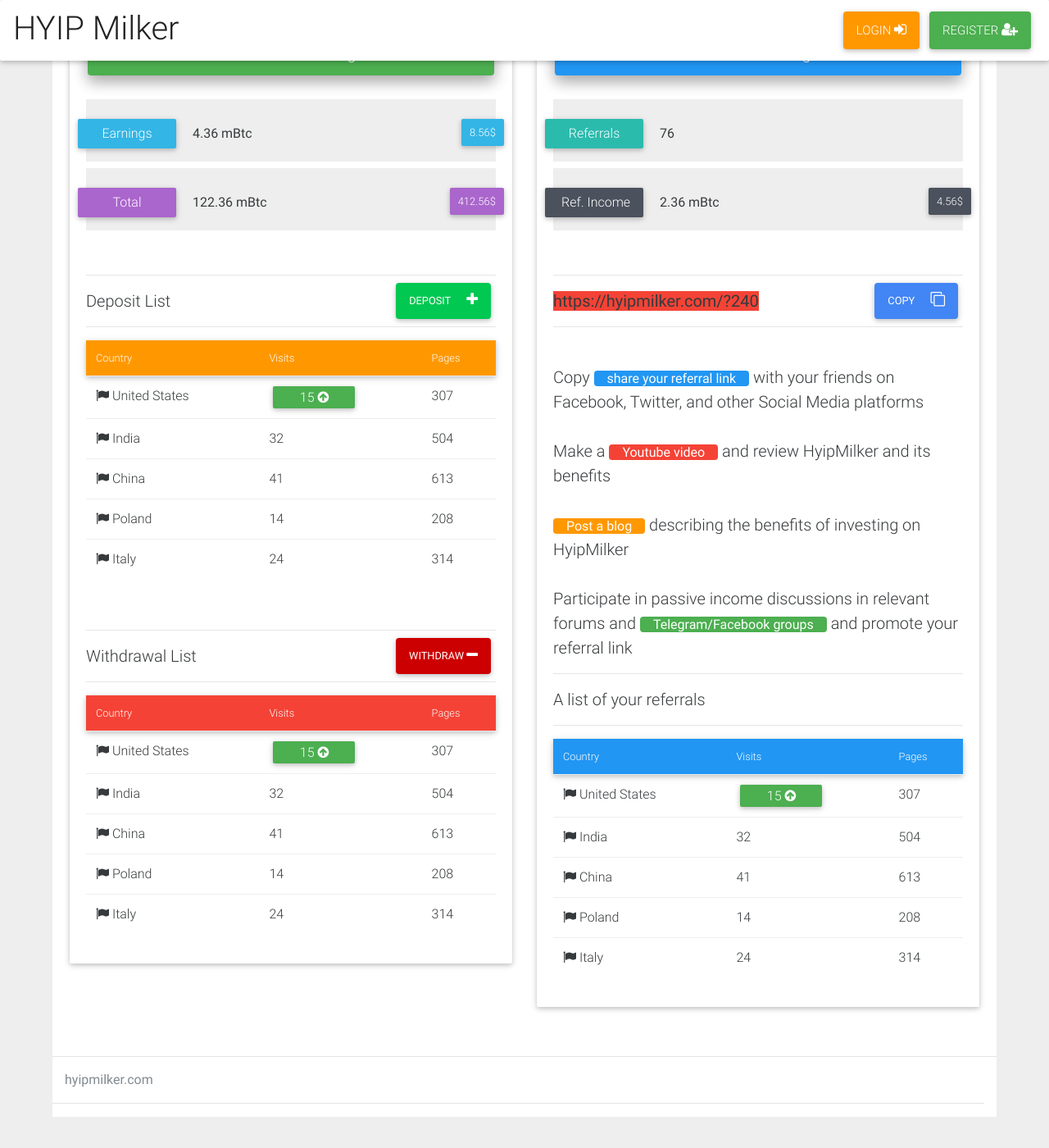
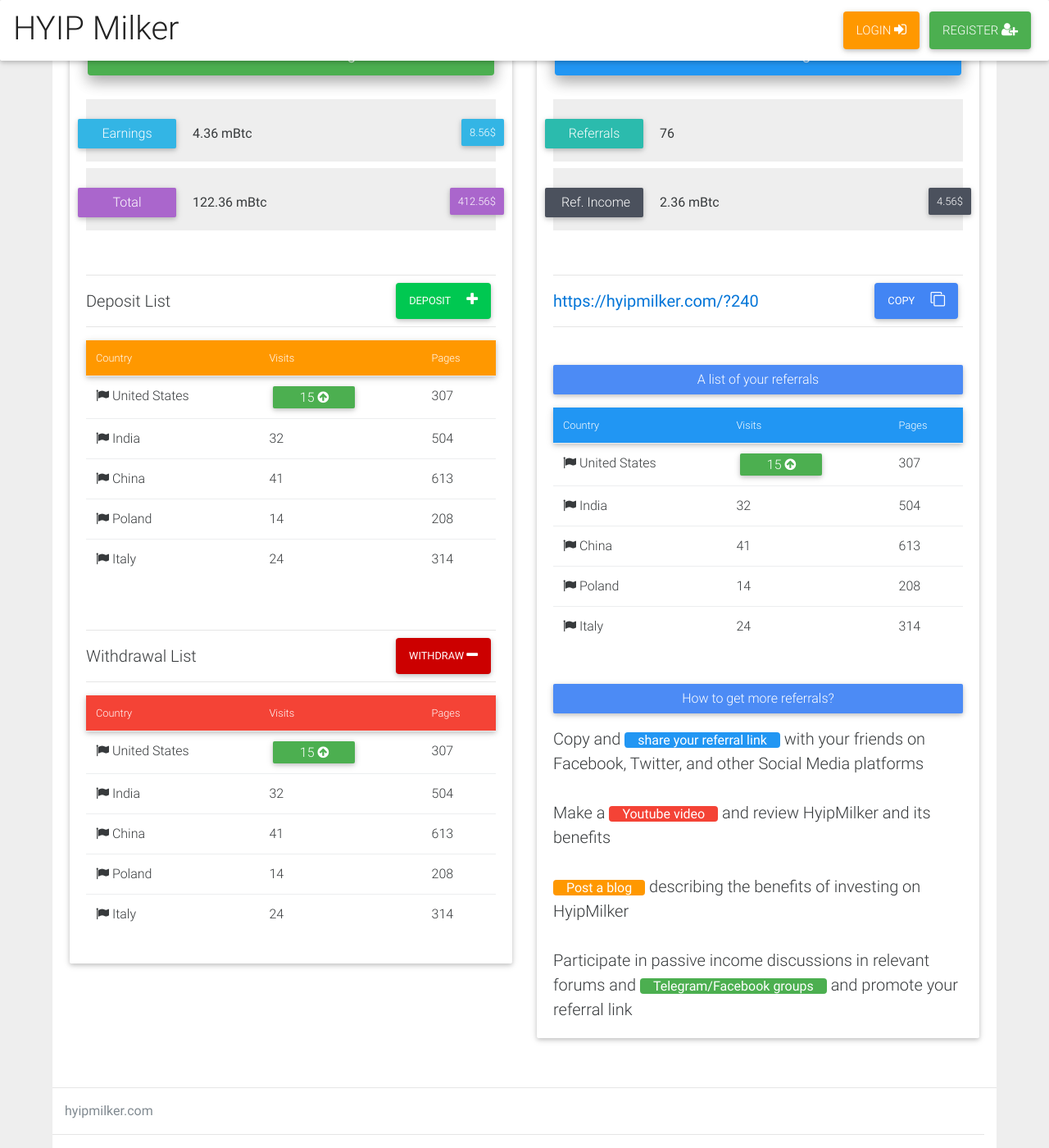
Before and after one commit to hm-gthb/hm-gthb.github.io, a Jekyll site: the page built from dashboard.html, in a window 1280 px wide and 1400 px high, scrolled down 141 px. Shown: the whole window at 82% size. Built offline with Jekyll 4.4.1, drawn with Linux system fonts in a browser that asks for light colours; nearby versions of some CDN libraries; before the commit the page ends 1503 px from its top, so only the background shows below that.

Commit message:
Update dashboard.html

```diff
--- a/dashboard.html
+++ b/dashboard.html
@@ -132,25 +132,13 @@
 
                 <br>
                 <hr />
-                <b class = "red">https://hyipmilker.com/?240</b>
+                <b class = "text-primary">https://hyipmilker.com/?240</b>
                 <button class = "btn btn-primary pull-right px-1" style = "margin-top: -7px;">Copy <i class = "fa fa-clone pl-1"></i></button>
                 <hr />
+
                 <br>
-
-                Copy <b class = "rounded blue px-1 text-white small">share your referral link</b> with your friends on Facebook, Twitter, and other Social Media platforms
+                <h3 class="tag big-tag" style="width:100%">A list of your referrals</h3>
                 <br>
-                <br>
-                Make a <b class = "rounded red px-1 text-white small">Youtube video</b> and review HyipMilker and its benefits
-                <br>
-                <br>
-                <b class = "rounded orange px-1 text-white small">Post a blog</b> describing the benefits of investing on HyipMilker
-                <br>
-                <br>
-                Participate in passive income discussions in relevant forums and <b class = "rounded green px-1 text-white small">Telegram/Facebook groups</b> and promote your referral link
-
-                <hr />
-                A list of your referrals
-                <hr />
 
                 <table class="table small">
                   <thead class = "small">
@@ -190,6 +178,22 @@
                 </table>
 
 
+                <br>
+                <h3 class="tag big-tag" style="width:100%">How to get more referrals?</h3>
+                <br>
+
+                Copy and <b class = "rounded blue px-1 text-white small">share your referral link</b> with your friends on Facebook, Twitter, and other Social Media platforms
+                <br>
+                <br>
+                Make a <b class = "rounded red px-1 text-white small">Youtube video</b> and review HyipMilker and its benefits
+                <br>
+                <br>
+                <b class = "rounded orange px-1 text-white small">Post a blog</b> describing the benefits of investing on HyipMilker
+                <br>
+                <br>
+                Participate in passive income discussions in relevant forums and <b class = "rounded green px-1 text-white small">Telegram/Facebook groups</b> and promote your referral link
+
+
             </div>
           </div>
         </div>
```
